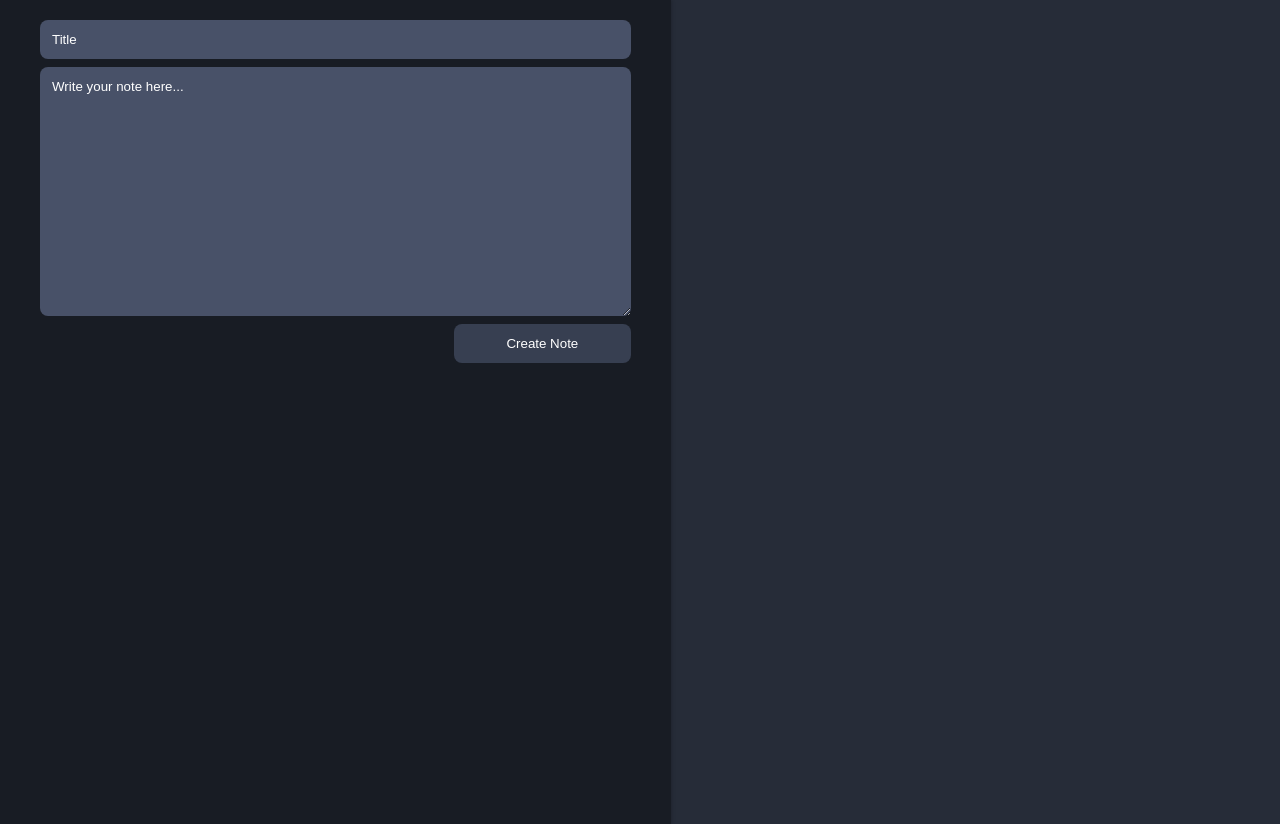
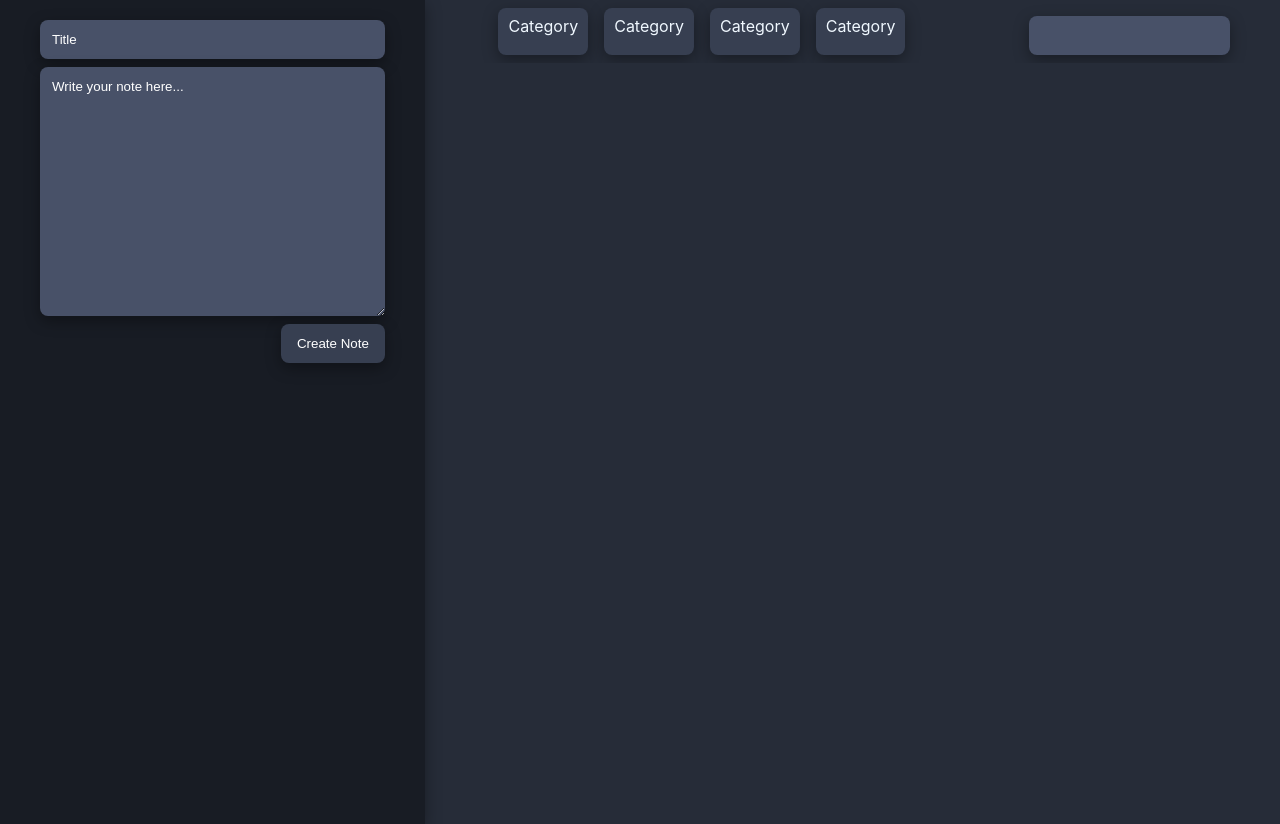
Before and after one commit to Isaachintosh/rnotes, a React (Create React App) app in the folder rnotes/: page / in a window 1280 px wide. Built offline with nearby package versions, Linux system fonts and the light colour scheme.

Commit message:
categories of notes has been add

```diff
--- a/rnotes/src/App.js
+++ b/rnotes/src/App.js
@@ -1,5 +1,6 @@
 import React, { Component } from 'react';
 import FormCreateNote from './components/formCreateNote';
+import CategoriesList from './components/categoriesList/categoriesList';
 import ListOfNotes from './components/listOfNotes';
 import './assets/App.css'
 import './assets/index.css'
@@ -34,10 +35,13 @@ class App extends Component {
     return (
       <section className="content">
         <FormCreateNote createNote={this.createNote.bind(this)}/>
-        <ListOfNotes
-          deleteNote={this._deleteNote.bind(this)}
-          notes={this.state.notes}
-        />
+        <main className="main-content">
+          <CategoriesList/>
+          <ListOfNotes
+            deleteNote={this._deleteNote.bind(this)}
+            notes={this.state.notes}
+          />
+        </main>
       </section>
     );
   }
--- a/rnotes/src/assets/App.css
+++ b/rnotes/src/assets/App.css
@@ -1,5 +1,11 @@
 .content {
     display: flex;
+}
+
+.main-content {
+    display: flex;
+    flex-direction: column;
+    flex-grow: 3;
 }
 
 :root {
--- a/rnotes/src/components/cardNote/style.css
+++ b/rnotes/src/components/cardNote/style.css
@@ -6,8 +6,9 @@
     background-color: var(--background-details);
     border-radius: 4px;
     flex-wrap: wrap;
-    box-shadow: 0 0 4px rgba(0, 0, 0, 0.3);
+    box-shadow: rgba(0, 0, 0, 0.35) 0px 5px 15px;
     padding: 16px;
+
 }
 
 .card-note:hover {
--- /dev/null
+++ b/rnotes/src/components/categoriesList/categoriesList.jsx
@@ -0,0 +1,24 @@
+import React, { Component } from 'react';
+import './style.css'
+
+class CategoriesList extends Component {
+    state = {  }
+    render() {
+        return (
+            <section className="categories-content">
+                <ul className="categories-list">
+                    <li className="category-item">Category</li>
+                    <li className="category-item">Category</li>
+                    <li className="category-item">Category</li>
+                    <li className="category-item">Category</li>
+                </ul>
+                <input
+                    type="text"
+                    className="form-registration_input"
+                />
+            </section>
+        );
+    }
+}
+
+export default CategoriesList
--- /dev/null
+++ b/rnotes/src/components/categoriesList/index.js
@@ -0,0 +1,2 @@
+import CategoriesList from "./categoriesList";
+export default CategoriesList
--- /dev/null
+++ b/rnotes/src/components/categoriesList/style.css
@@ -0,0 +1,32 @@
+.categories-content {
+    display: flex;
+    flex-direction: row;
+    justify-content: space-around;
+    padding: 8px;
+    width: 100%;
+    background: var(--background);
+}
+
+.categories-list {
+    display: flex;
+    flex-direction: row;
+}
+
+.category-item {
+    margin: 0px 8px 0px 8px;
+    padding: 10px;
+    border-radius: 8px;
+    background: var(--secondary);
+    box-shadow: rgba(0, 0, 0, 0.35) 0px 5px 15px;
+}
+
+.category_input {
+    padding: 12px;
+    border: none;
+    background-color: var(--background-details);
+    box-shadow: rgba(0, 0, 0, 0.35) 0px 5px 15px;
+    font-family: Arial, Helvetica, sans-serif;
+    font-weight: 100;
+    color: #ffffff;
+    border-radius: 8px;
+}
--- a/rnotes/src/components/formCreateNote/style.css
+++ b/rnotes/src/components/formCreateNote/style.css
@@ -1,6 +1,6 @@
 .form-registration {
     flex-grow: 2;
-    box-shadow: 0 0 4px rgba(0, 0, 0, 0.3);
+    box-shadow: rgba(0, 0, 0, 0.35) 0px 5px 15px;
     z-index: 1;
     min-height: 100vh;
     display: flex;
@@ -15,6 +15,7 @@
     padding: 12px;
     border: none;
     background-color: var(--background-details);
+    box-shadow: rgba(0, 0, 0, 0.35) 0px 5px 15px;
     font-family: Arial, Helvetica, sans-serif;
     font-weight: 100;
     color: #ffffff;
```
